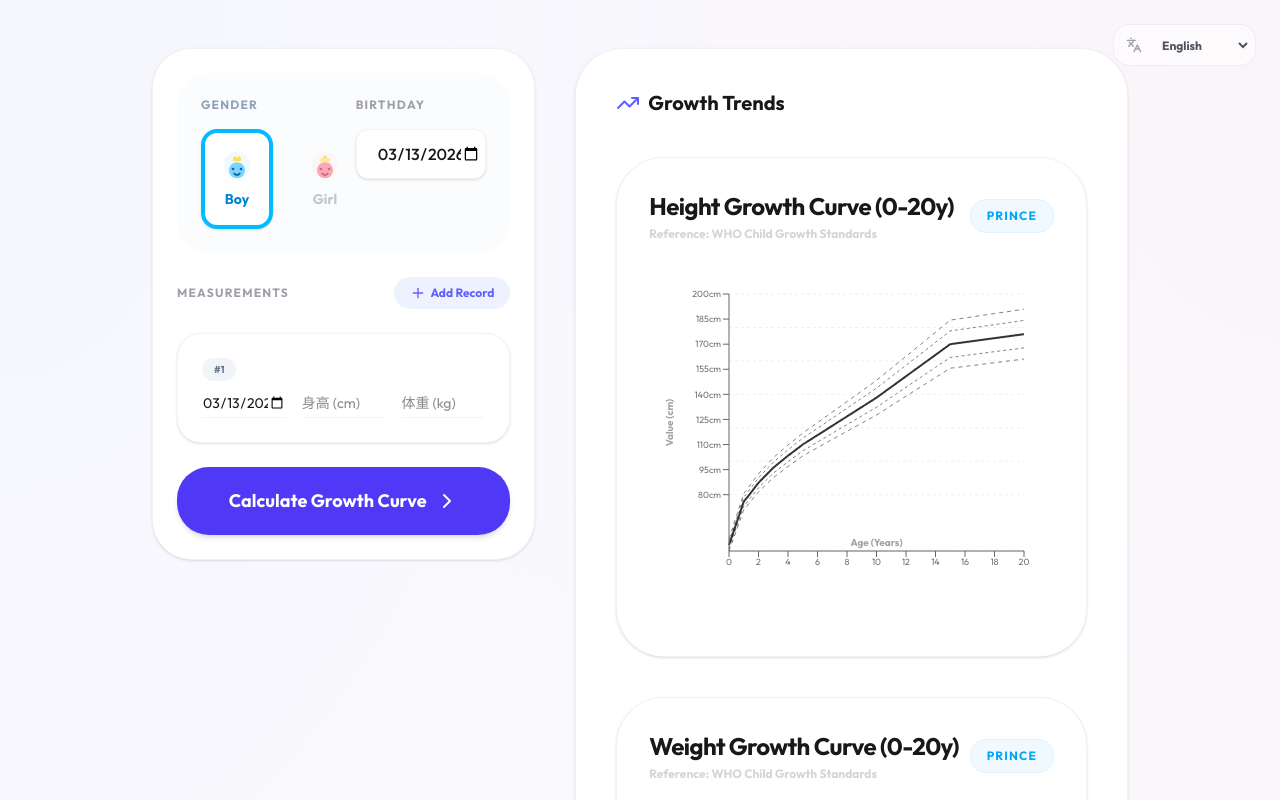
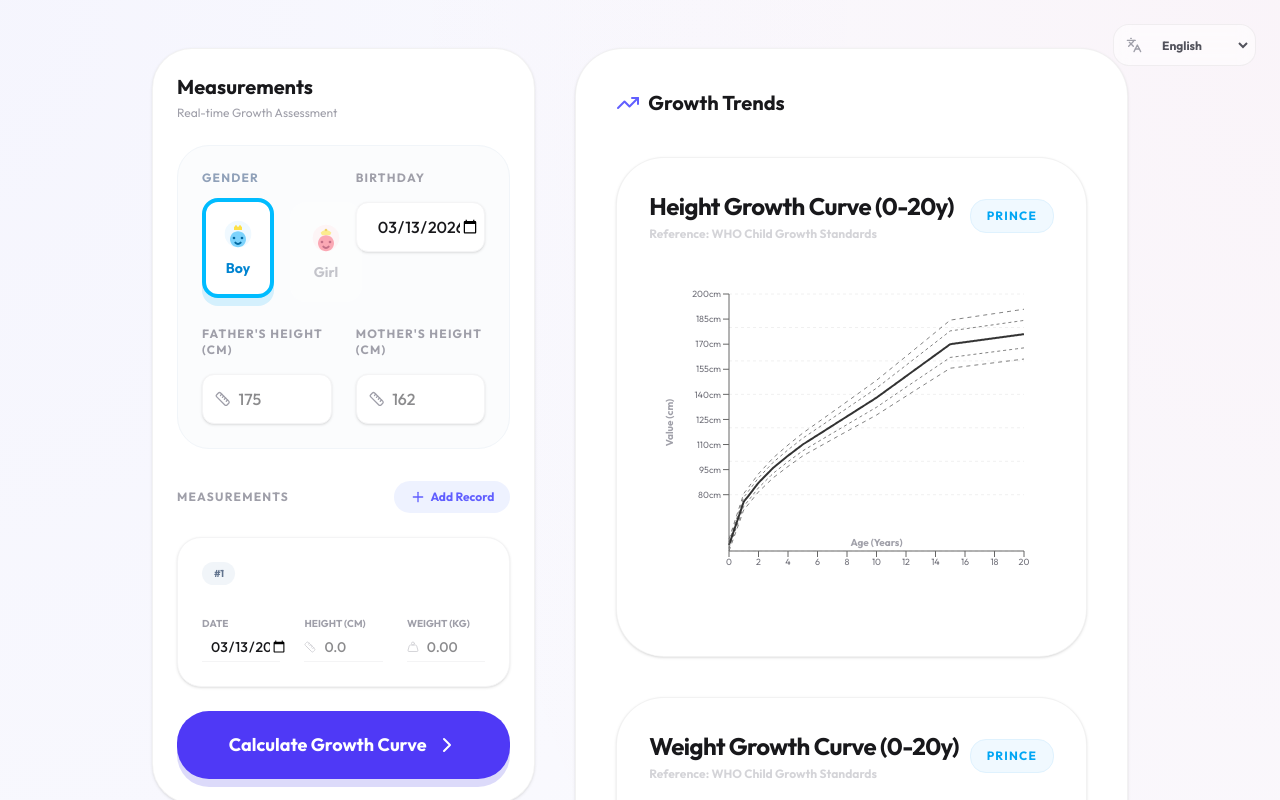
Before and after one commit to guyue2100/MyGrowthDashboard, a React (Vite) app: page / in a window 1280 px wide. Shown: the top 800 px of the page. Built offline with nearby package versions, Linux system fonts and the light colour scheme.

Commit message:
Update GrowthAssessmentForm.tsx

```diff
--- a/src/components/GrowthAssessmentForm.tsx
+++ b/src/components/GrowthAssessmentForm.tsx
@@ -2,6 +2,7 @@ import React, { useState } from 'react';
 import { useTranslation } from 'react-i18next';
 import { Ruler, Weight, Calendar, ChevronRight, Plus, Trash2 } from 'lucide-react';
 import { Gender } from '../services/growthCalculations';
+// --- 【关键修正：匹配你的文件名 TypeScript】 ---
 import { trackEvent } from '../lib/TypeScript';
 
 export interface Measurement {
@@ -59,11 +60,6 @@ export const GrowthAssessmentForm: React.FC<GrowthAssessmentFormProps> = ({ init
     ]
   );
 
-  const handleGenderSelect = (selectedGender: Gender) => {
-    setGender(selectedGender);
-    trackEvent('select_gender', { label: selectedGender });
-  };
-
   const handleAddMeasurement = () => {
     if (measurements.length < 10) {
       setMeasurements([...measurements, { date: new Date().toISOString().split('T')[0], height: '', weight: '' }]);
@@ -84,12 +80,16 @@ export const GrowthAssessmentForm: React.FC<GrowthAssessmentFormProps> = ({ init
 
   const handleSubmit = (e: React.FormEvent) => {
     e.preventDefault();
+
+    // 表单验证逻辑
     if (!birthday || measurements.some(m => !m.date || !m.height || !m.weight)) {
-      alert("请填写完整信息");
+      alert("请填写完整的宝宝信息及至少两条测量记录哦！");
       return;
     }
 
+    // --- 【埋点触发】 ---
     trackEvent('click_calculate_curve', {
+      category: 'Engagement',
       label: gender,
       value: measurements.length
     });
@@ -98,37 +98,51 @@ export const GrowthAssessmentForm: React.FC<GrowthAssessmentFormProps> = ({ init
   };
 
   return (
-    <form onSubmit={handleSubmit} className="bg-white p-6 rounded-[2.5rem] shadow-sm border border-black/5 space-y-6">
-      <div className="grid grid-cols-1 md:grid-cols-2 gap-6 p-6 bg-slate-50/50 rounded-[2rem]">
+    <form onSubmit={handleSubmit} className="bg-white p-6 rounded-[2.5rem] shadow-sm border border-black/5 space-y-6 max-w-full">
+      <div className="space-y-1">
+        <h3 className="text-xl font-bold text-zinc-900">{t('measurements')}</h3>
+        <p className="text-xs text-zinc-400">{t('subtitle')}</p>
+      </div>
+
+      <div className="space-y-8">
+        <div className="grid grid-cols-1 md:grid-cols-2 gap-6 p-6 bg-slate-50/50 rounded-[2rem] border border-slate-100">
           <div className="space-y-4">
             <label className="block text-xs font-bold text-slate-400 uppercase tracking-widest">{t('gender')}</label>
             <div className="flex space-x-4">
               <button
                 type="button"
-              onClick={() => handleGenderSelect('boy')}
-              className={`flex-1 flex flex-col items-center p-4 rounded-2xl border-4 transition-all ${
-                gender === 'boy' ? 'border-sky-400 bg-white shadow-sm' : 'border-transparent opacity-60'
+                onClick={() => setGender('boy')}
+                className={`flex-1 flex flex-col items-center justify-center p-4 rounded-2xl border-4 transition-all duration-300 ${
+                  gender === 'boy'
+                    ? 'border-sky-400 bg-white shadow-[0_8px_0_0_rgba(56,189,248,0.2)] -translate-y-1'
+                    : 'border-transparent bg-white/50 text-zinc-400 opacity-60 hover:opacity-100'
                 }`}
               >
+                <div className="mb-2 transform transition-transform group-hover:scale-110">
                   <BoyIcon />
-              <span className={`font-black text-sm mt-2 ${gender === 'boy' ? 'text-sky-600' : 'text-zinc-400'}`}>{t('boy')}</span>
+                </div>
+                <span className={`font-black text-sm ${gender === 'boy' ? 'text-sky-600' : 'text-zinc-400'}`}>{t('boy')}</span>
               </button>
               <button
                 type="button"
-              onClick={() => handleGenderSelect('girl')}
-              className={`flex-1 flex flex-col items-center p-4 rounded-2xl border-4 transition-all ${
-                gender === 'girl' ? 'border-rose-400 bg-white shadow-sm' : 'border-transparent opacity-60'
+                onClick={() => setGender('girl')}
+                className={`flex-1 flex flex-col items-center justify-center p-4 rounded-2xl border-4 transition-all duration-300 ${
+                  gender === 'girl'
+                    ? 'border-rose-400 bg-white shadow-[0_8px_0_0_rgba(251,113,133,0.2)] -translate-y-1'
+                    : 'border-transparent bg-white/50 text-zinc-400 opacity-60 hover:opacity-100'
                 }`}
               >
+                <div className="mb-2 transform transition-transform group-hover:scale-110">
                   <GirlIcon />
-              <span className={`font-black text-sm mt-2 ${gender === 'girl' ? 'text-rose-600' : 'text-zinc-400'}`}>{t('girl')}</span>
+                </div>
+                <span className={`font-black text-sm ${gender === 'girl' ? 'text-rose-600' : 'text-zinc-400'}`}>{t('girl')}</span>
               </button>
             </div>
           </div>
 
           <div className="space-y-4">
             <label className="block text-xs font-bold text-zinc-400 uppercase tracking-widest">{t('birthday')}</label>
-          <div className="flex items-center bg-white p-3 rounded-xl border border-zinc-100 shadow-sm">
+            <div className="flex items-center bg-white p-3 rounded-xl border border-zinc-100 focus-within:border-indigo-500 transition-colors shadow-sm">
               <Calendar className="w-5 h-5 text-zinc-400 mr-2" />
               <input
                 type="date"
@@ -139,38 +153,125 @@ export const GrowthAssessmentForm: React.FC<GrowthAssessmentFormProps> = ({ init
               />
             </div>
           </div>
+
+          <div className="space-y-4">
+            <label className="block text-xs font-bold text-zinc-400 uppercase tracking-widest">{t('fatherHeight')} (cm)</label>
+            <div className="flex items-center bg-white p-3 rounded-xl border border-zinc-100 focus-within:border-indigo-500 transition-colors shadow-sm">
+              <Ruler className="w-5 h-5 text-zinc-400 mr-2" />
+              <input
+                type="number"
+                step="0.1"
+                value={fatherHeight}
+                onChange={(e) => setFatherHeight(e.target.value)}
+                placeholder="175"
+                className="w-full bg-transparent border-none focus:ring-0 font-medium"
+              />
+            </div>
+          </div>
+
+          <div className="space-y-4">
+            <label className="block text-xs font-bold text-zinc-400 uppercase tracking-widest">{t('motherHeight')} (cm)</label>
+            <div className="flex items-center bg-white p-3 rounded-xl border border-zinc-100 focus-within:border-indigo-500 transition-colors shadow-sm">
+              <Ruler className="w-5 h-5 text-zinc-400 mr-2" />
+              <input
+                type="number"
+                step="0.1"
+                value={motherHeight}
+                onChange={(e) => setMotherHeight(e.target.value)}
+                placeholder="162"
+                className="w-full bg-transparent border-none focus:ring-0 font-medium"
+              />
+            </div>
+          </div>
         </div>
 
         <div className="space-y-6">
           <div className="flex items-center justify-between">
             <label className="text-xs font-bold text-zinc-400 uppercase tracking-widest">{t('measurements')}</label>
-          <button type="button" onClick={handleAddMeasurement} className="text-xs font-black text-indigo-500 bg-indigo-50 px-4 py-2 rounded-full flex items-center">
-            <Plus className="w-4 h-4 mr-1" /> {t('addRecord')}
+            {measurements.length < 10 && (
+              <button
+                type="button"
+                onClick={handleAddMeasurement}
+                className="text-xs font-black text-indigo-500 flex items-center hover:text-indigo-600 bg-indigo-50 px-4 py-2 rounded-full transition-all hover:scale-105 active:scale-95"
+              >
+                <Plus className="w-4 h-4 mr-1" />
+                {t('addRecord')}
               </button>
+            )}
           </div>
 
+          <div className="space-y-4">
             {measurements.map((m, index) => (
-          <div key={index} className="p-6 border border-zinc-100 rounded-3xl bg-white shadow-sm space-y-4 relative">
-             <div className="flex justify-between items-center mb-2">
-               <span className="text-[10px] font-black text-slate-500 bg-slate-100 px-3 py-1 rounded-full">#{index+1}</span>
+              <div key={index} className="relative p-6 border border-zinc-100 rounded-3xl space-y-6 bg-white shadow-sm">
+                <div className="flex items-center justify-between">
+                  <span className="text-[10px] font-black text-slate-500 bg-slate-100 px-3 py-1 rounded-full uppercase tracking-tighter">#{index + 1}</span>
                   {measurements.length > 1 && (
-                 <button type="button" onClick={() => handleRemoveMeasurement(index)} className="text-zinc-300 hover:text-red-400">
+                    <button
+                      type="button"
+                      onClick={() => handleRemoveMeasurement(index)}
+                      className="text-zinc-200 hover:text-red-400 transition-colors p-2 hover:bg-red-50 rounded-full"
+                    >
                       <Trash2 className="w-4 h-4" />
                     </button>
                   )}
                 </div>
-             <div className="grid grid-cols-1 md:grid-cols-3 gap-4">
-                <input type="date" value={m.date} onChange={(e) => handleUpdateMeasurement(index, 'date', e.target.value)} className="border-b border-zinc-100 py-1 text-sm outline-none" />
-                <input type="number" step="0.1" value={m.height} placeholder="身高 (cm)" onChange={(e) => handleUpdateMeasurement(index, 'height', e.target.value)} className="border-b border-zinc-100 py-1 text-sm outline-none" />
-                <input type="number" step="0.01" value={m.weight} placeholder="体重 (kg)" onChange={(e) => handleUpdateMeasurement(index, 'weight', e.target.value)} className="border-b border-zinc-100 py-1 text-sm outline-none" />
+
+                <div className="grid grid-cols-1 md:grid-cols-3 gap-6">
+                  <div className="space-y-2">
+                    <label className="text-[10px] font-bold text-zinc-400 uppercase">{t('date')}</label>
+                    <div className="flex items-center border-b border-zinc-100 focus-within:border-indigo-500 py-1 transition-colors">
+                      <Calendar className="w-4 h-4 text-zinc-300 mr-2" />
+                      <input
+                        type="date"
+                        value={m.date}
+                        onChange={(e) => handleUpdateMeasurement(index, 'date', e.target.value)}
+                        className="w-full bg-transparent border-none focus:ring-0 text-sm font-medium"
+                        required
+                      />
+                    </div>
+                  </div>
+
+                  <div className="space-y-2">
+                    <label className="text-[10px] font-bold text-zinc-400 uppercase">{t('height')} ({t('unitHeight')})</label>
+                    <div className="flex items-center border-b border-zinc-100 focus-within:border-indigo-500 py-1 transition-colors">
+                      <Ruler className="w-4 h-4 text-zinc-300 mr-2" />
+                      <input
+                        type="number"
+                        step="0.1"
+                        value={m.height}
+                        onChange={(e) => handleUpdateMeasurement(index, 'height', e.target.value)}
+                        placeholder="0.0"
+                        className="w-full bg-transparent border-none focus:ring-0 text-sm font-medium"
+                        required
+                      />
+                    </div>
+                  </div>
+
+                  <div className="space-y-2">
+                    <label className="text-[10px] font-bold text-zinc-400 uppercase">{t('weight')} ({t('unitWeight')})</label>
+                    <div className="flex items-center border-b border-zinc-100 focus-within:border-indigo-500 py-1 transition-colors">
+                      <Weight className="w-4 h-4 text-zinc-300 mr-2" />
+                      <input
+                        type="number"
+                        step="0.01"
+                        value={m.weight}
+                        onChange={(e) => handleUpdateMeasurement(index, 'weight', e.target.value)}
+                        placeholder="0.00"
+                        className="w-full bg-transparent border-none focus:ring-0 text-sm font-medium"
+                        required
+                      />
+                    </div>
+                  </div>
                 </div>
               </div>
             ))}
           </div>
+        </div>
+      </div>
 
       <button
         type="submit"
-        className="w-full bg-indigo-600 text-white py-5 rounded-[2rem] font-black text-lg flex items-center justify-center hover:bg-indigo-700 transition-all shadow-md active:translate-y-1"
+        className="w-full bg-indigo-600 text-white py-5 rounded-[2rem] font-black text-lg flex items-center justify-center hover:bg-indigo-700 transition-all shadow-[0_8px_0_0_rgba(79,70,229,0.2)] active:shadow-none active:translate-y-2"
       >
         {t('calculate')}
         <ChevronRight className="w-6 h-6 ml-2" />
```
Lines whose indentation alone changed are shown as unchanged.
